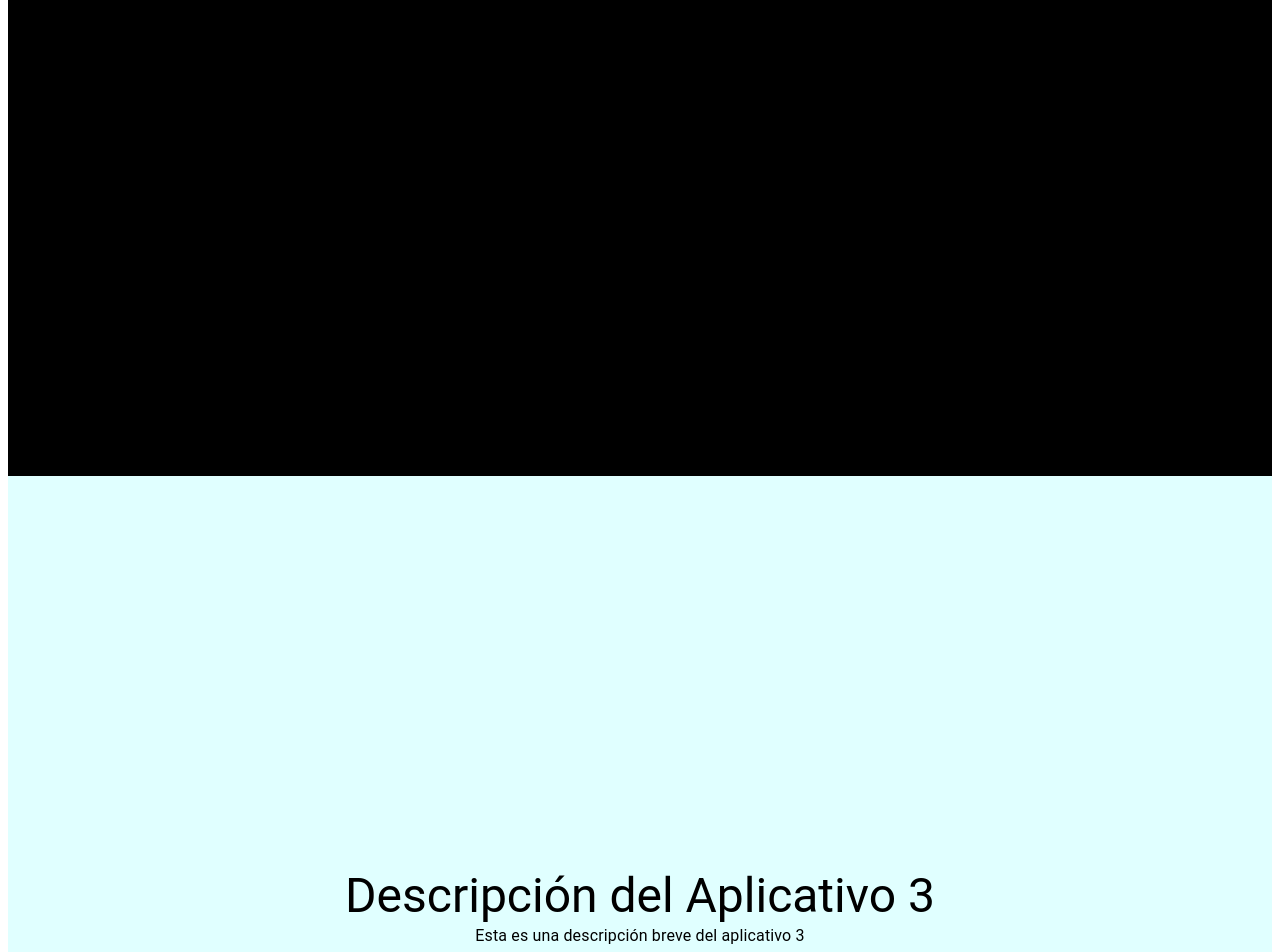
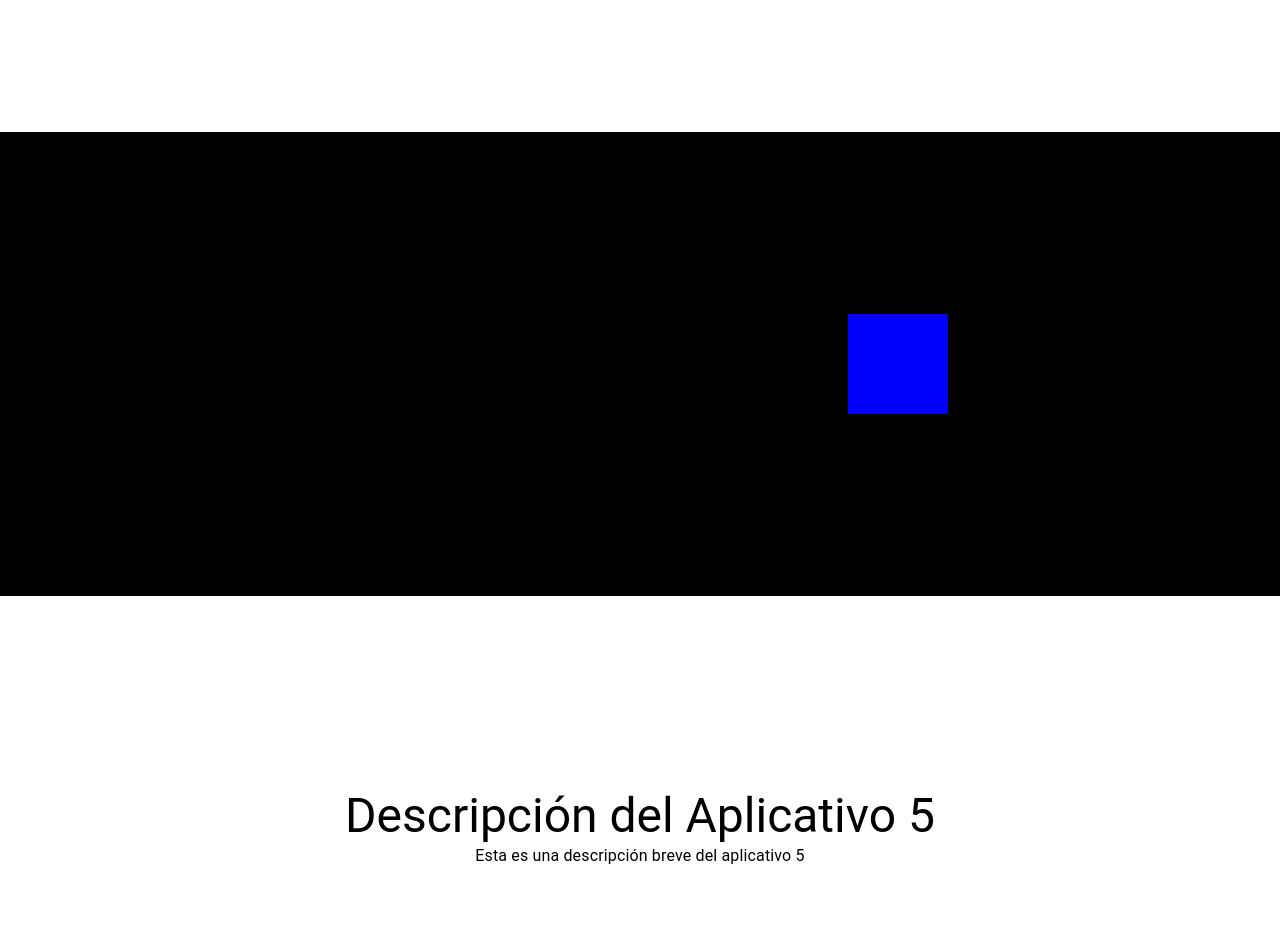
Before and after one commit to task-managment-mintic/frontend, a React (Vite) app: page / in a window 1280 px wide. Shown: the part 1260-2212 px from the top of the page. Built offline with nearby package versions, Linux system fonts and the light colour scheme.

Commit message:
fix: modify DescriptiveCard component fix: delete functionality to detect background of sections, use bg-color transparent property

```diff
--- a/src/components/ui/DescriptiveCard.jsx
+++ b/src/components/ui/DescriptiveCard.jsx
@@ -1,32 +1,45 @@
-import { Typography } from '@mui/material'
+import { Grid2 } from '@mui/material'
 import PropTypes from 'prop-types'
 
-const DescriptiveCard = ({ bgColor, sectionIndex }) => {
+const DescriptiveCard = ({ bgColor, sectionIndex, imageSrc = '', children }) => {
+    const isImageLeft = sectionIndex % 2 === 0
+
     return (
         <div style={{
-                minHeight: '100vh',
+                minHeight: '50vh',
                 backgroundColor: bgColor,
                 display: 'flex',
-                flexDirection: 'column',
                 alignItems: 'center',
                 justifyContent: 'center',
                 textAlign: 'center',
                 padding: '2rem'
             }}
         >
-            <Typography variant='h3'>
-                Descripción del Aplicativo {sectionIndex}
-            </Typography>
-            <Typography variant='body1'>
-                Esta es una descripción breve del aplicativo {sectionIndex}
-            </Typography>
+            <Grid2 container spacing={1}
+                sx={{
+                    width: '100%',
+                    display: 'flex',
+                    flexDirection: isImageLeft ? 'row-reverse' : 'row'
+                }}
+            >
+                {imageSrc !== '' && (
+                    <Grid2 size={4}>
+                        <div style={{ width: '100px', height: '100px', backgroundColor: 'blue' }}></div>
+                    </Grid2>
+                )}
+                <Grid2 size={imageSrc === '' ? 12 : 8}>
+                    {children}
+                </Grid2>
+            </Grid2>
         </div>
     )
 }
 
 DescriptiveCard.propTypes = {
     bgColor: PropTypes.string.isRequired,
-    sectionIndex: PropTypes.number.isRequired
+    sectionIndex: PropTypes.number.isRequired,
+    imageSrc: PropTypes.string,
+    children: PropTypes.node.isRequired
 }
 
 export default DescriptiveCard
--- a/src/index.css
+++ b/src/index.css
@@ -10,3 +10,8 @@
 .animate-fade-out {
     animation: fade-out 5s forwards;
 }
+
+* {
+    padding: 0;
+    margin: 0;
+}
--- a/src/pages/Init.jsx
+++ b/src/pages/Init.jsx
@@ -1,21 +1,17 @@
-import { useContext, useEffect, useRef, useState } from 'react'
+import { useContext, useEffect, useState } from 'react'
 import LoginForm from '../components/User/LoginForm'
 import RegisterForm from '../components/User/RegisterForm'
 import { AuthContext } from '../context/AuthContext'
 import { useNavigate } from 'react-router-dom'
-import { Box, Button, Dialog, DialogContent, Grid2, IconButton } from '@mui/material'
+import { Box, Button, Dialog, DialogContent, Grid2, IconButton, Typography } from '@mui/material'
 import { Clear } from '@mui/icons-material'
 import DescriptiveCard from '../components/ui/DescriptiveCard'
 
 const Init = () => {
     const [isLogin, setIsLogin] = useState(false)
     const [isRegister, setIsRegister] = useState(false)
-    const [currentSection, setCurrentSection] = useState('white')
-    const [scrollDirection, setScrollDirection] = useState('down')
     const { isAuthenticated } = useContext(AuthContext)
     const navigate = useNavigate()
-    const sectionsRef = useRef([])
-    const lastScrollY = useRef(0)
 
     const handleShowLogin = () => {
         setIsLogin(true)
@@ -31,46 +27,6 @@ const Init = () => {
     }
 
     useEffect(() => {
-        const handleScroll = () => {
-            const currentScrollY = window.scrollY
-            if (currentScrollY > lastScrollY.current) {
-                setScrollDirection('down')
-            } else {
-                setScrollDirection('up')
-            }
-            lastScrollY.current = currentScrollY
-        }
-
-        window.addEventListener('scroll', handleScroll)
-        return () => window.removeEventListener('scroll', handleScroll)
-    }, [])
-
-    useEffect(() => {
-        const observer = new IntersectionObserver(
-            entries => {
-                entries.forEach(entry => {
-                    if (entry.isIntersecting) {
-                        setCurrentSection(entry.target.dataset.color)
-                    }
-                })
-            },
-            {
-                threshold: scrollDirection === 'down' ? 0.85 : 0.05
-            }
-        )
-
-        sectionsRef.current.forEach(section => {
-            if (section) observer.observe(section)
-        })
-
-        return () => {
-            sectionsRef.current.forEach(section => {
-                if (section) observer.unobserve(section)
-            })
-        }
-    }, [scrollDirection])
-
-    useEffect(() => {
         if (isAuthenticated) navigate('/home')
     }, [isAuthenticated])
 
@@ -81,7 +37,7 @@ const Init = () => {
                 top: '1rem',
                 right: '1rem',
                 zIndex: 1000,
-                bgcolor: currentSection,
+                bgcolor: 'transparent',
                 padding: '0.5rem',
                 borderRadius: '8px',
                 transition: 'background-color 0.5s ease'
@@ -91,16 +47,61 @@ const Init = () => {
             </Box>
 
             <Grid2 container direction='column'>
-                <Grid2 ref={el => (sectionsRef.current[0]) = el} data-color='white'>
+                <Grid2>
                     <DescriptiveCard bgColor='white' sectionIndex={1} />
                 </Grid2>
 
-                <Grid2 ref={el => (sectionsRef.current[1]) = el} data-color='black'>
+                <Grid2>
                     <DescriptiveCard bgColor='black' sectionIndex={2} />
                 </Grid2>
 
-                <Grid2 ref={el => (sectionsRef.current[2]) = el} data-color='lightcyan'>
-                    <DescriptiveCard bgColor='lightcyan' sectionIndex={3} />
+                <Grid2>
+                    <DescriptiveCard bgColor='white' sectionIndex={3} imageSrc='va imagen'>
+                        <Typography variant='h3'>
+                            Descripción del Aplicativo 3
+                        </Typography>
+                        <Typography variant='body1'>
+                            Esta es una descripción breve del aplicativo 3
+                        </Typography>
+                    </DescriptiveCard>
+                </Grid2>
+
+                <Grid2>
+                    <DescriptiveCard bgColor='black' sectionIndex={4} imageSrc='va imagen'>
+                        <Typography variant='h3'>
+                            Descripción del Aplicativo 4
+                        </Typography>
+                        <Typography variant='body1'>
+                            Esta es una descripción breve del aplicativo 4
+                        </Typography>
+                    </DescriptiveCard>
+                </Grid2>
+
+                <Grid2>
+                    <DescriptiveCard bgColor='white' sectionIndex={5}>
+                        <Typography variant='h3'>
+                            Descripción del Aplicativo 5
+                        </Typography>
+                        <Typography variant='body1'>
+                            Esta es una descripción breve del aplicativo 5
+                        </Typography>
+                    </DescriptiveCard>
+                </Grid2>
+
+                <Grid2>
+                    <DescriptiveCard bgColor='black' sectionIndex={6} />
+                </Grid2>
+
+                <Grid2>
+                    <DescriptiveCard bgColor='white' sectionIndex={7} />
+                </Grid2>
+
+                <Grid2>
+                    <DescriptiveCard bgColor='black' sectionIndex={8} />
+                </Grid2>
+
+                <Grid2>
+                    <DescriptiveCard bgColor='white' sectionIndex={9} />
                 </Grid2>
             </Grid2>
 
```
